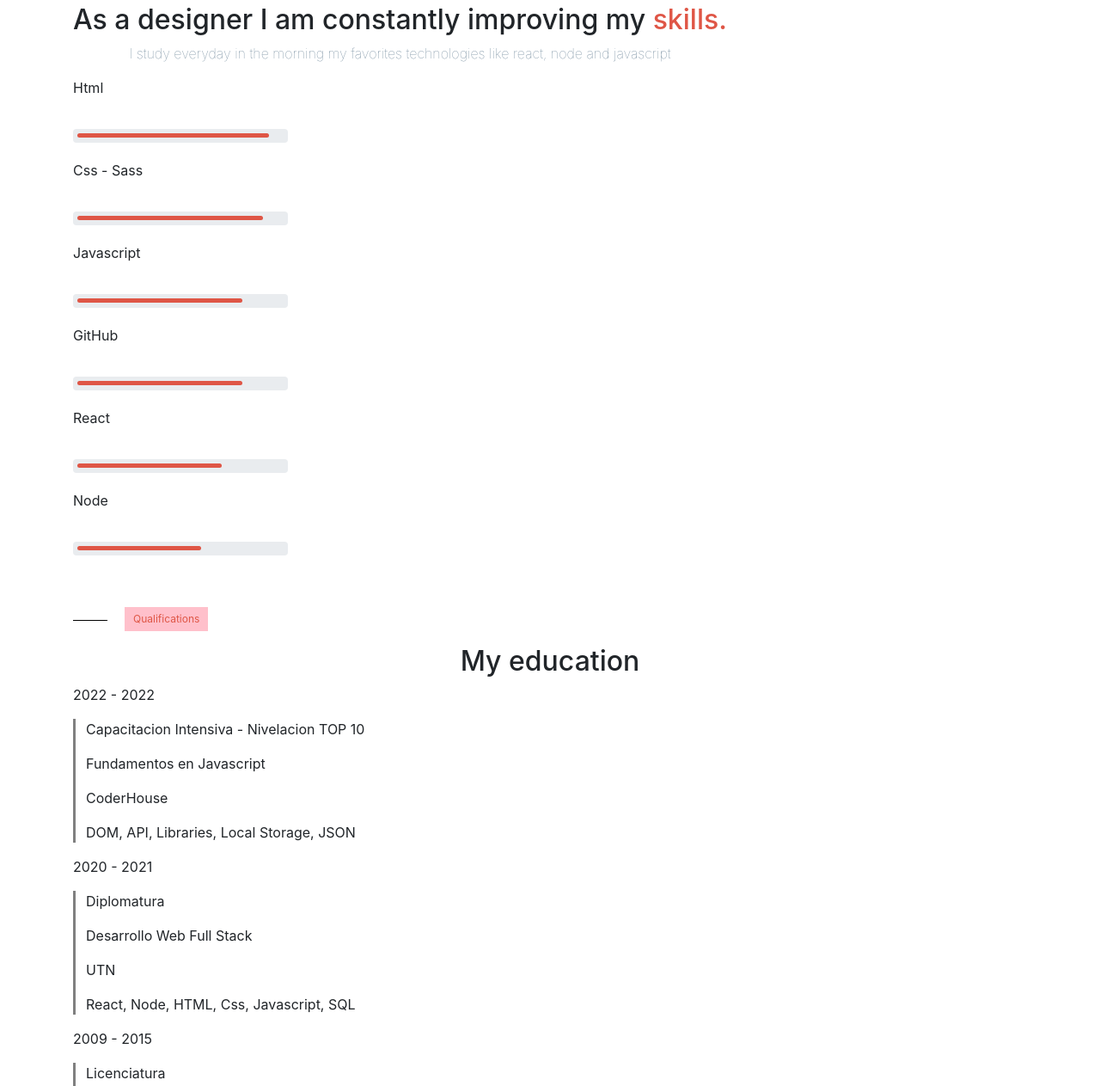
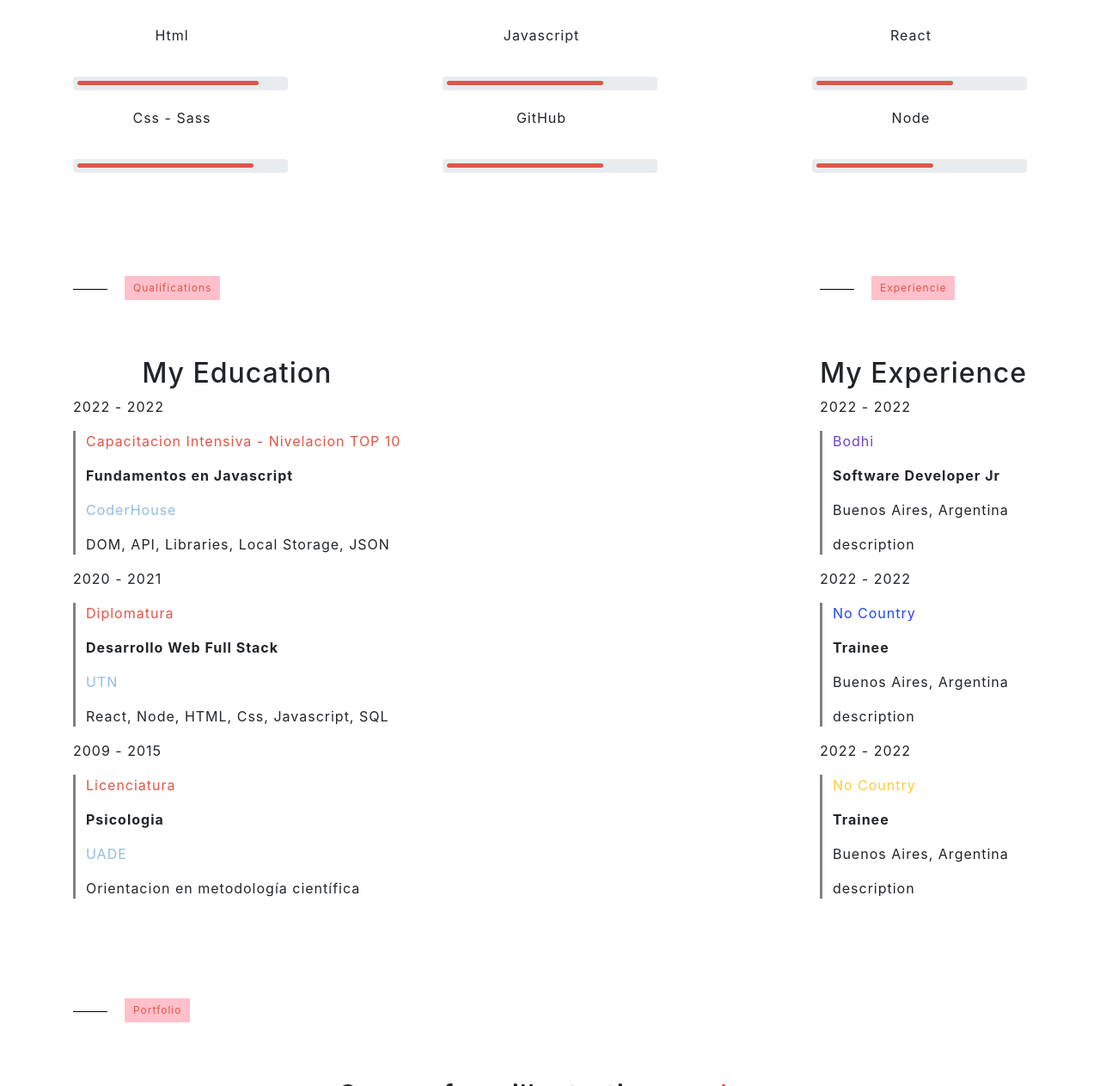
Before and after one commit to avilarino/portfolio-avilarino, a plain HTML site: page index.html in a window 1280 px wide. Shown: the part 984-2247 px from the top of the page at 86% size. Drawn offline with nearby package versions, Linux system fonts and the light colour scheme.

Commit message:
responsive-design

```diff
--- a/assets/styles.css
+++ b/assets/styles.css
@@ -1,3 +1,27 @@
+/* constants */
+
+.c-red {
+    color: #df5646;
+
+}
+
+.c-yellow {
+    color: #fecc36
+}
+
+.c-blue {
+    color: #92bce0
+}
+
+.c-violet {
+    color: #6f42c1
+}
+
+.c-blue-dark {
+    color: #1F44FF
+}
+
+
 /* navbar */
 
 nav {
@@ -7,29 +31,26 @@ nav {
 
 }
 
-
-
-
 /* welcome - intro */
 
 
 
 body {
     font-family: 'Poppins', sans-serif;
-    font-weight: 400;
+    font-weight: 100;
     font-size: 1rem;
+    letter-spacing: 1px;
 }
 
 .container {
-    padding: 20px;
+    padding: 5px;
     padding-bottom: 0px
 }
 
 .container-welcome {
     display: flex;
     flex-direction: column;
-    justify-content: center;
-    align-items: center;
+    margin-bottom: 70px;
 }
 
 .container-avatar {
@@ -46,7 +67,9 @@ body {
     width: 120px;
     height: 120px;
     border-radius: 100%;
-    border: 4px solid grey
+    border: 4px solid grey;
+    margin-top: 30px;
+    margin-bottom: 30px;
 
 }
 
@@ -87,6 +110,7 @@ h3 {
     text-align: center;
 }
 
+
 .text-intro {
     color: #647e92;
     font-weight:100;
@@ -122,6 +146,10 @@ h3 {
 
 /* skills bars services display */
 
+.container-tech {
+    margin-bottom: 100px
+}
+
 .container-skills {
     display: flex;
     flex-direction: column;
@@ -156,7 +184,7 @@ h3 {
   }
 
   .progress-value {
-    animation: load 3s normal forwards;
+    animation: load 7s normal forwards;
     box-shadow: 0 10px 40px -10px #fff;
     border-radius: 100px;
     background: #df5646;
@@ -165,7 +193,7 @@ h3 {
   }
 
   .progress-valueC {
-    animation: loadC 3s normal forwards;
+    animation: loadC 7s normal forwards;
     box-shadow: 0 10px 40px -10px #fff;
     border-radius: 100px;
     background: #df5646;
@@ -174,7 +202,7 @@ h3 {
   }
 
   .progress-valueJ {
-    animation: loadJ 3s normal forwards;
+    animation: loadJ 7s normal forwards;
     box-shadow: 0 10px 40px -10px #fff;
     border-radius: 100px;
     background: #df5646;
@@ -183,7 +211,7 @@ h3 {
   }
 
   .progress-valueR {
-    animation: loadR 3s normal forwards;
+    animation: loadR 7s normal forwards;
     box-shadow: 0 10px 40px -10px #fff;
     border-radius: 100px;
     background: #df5646;
@@ -192,7 +220,7 @@ h3 {
   }
 
   .progress-valueN {
-    animation: loadN 3s normal forwards;
+    animation: loadN 7s normal forwards;
     box-shadow: 0 10px 40px -10px #fff;
     border-radius: 100px;
     background: #df5646;
@@ -230,6 +258,9 @@ h3 {
 
 /* education */
 
+.container-cv {
+    margin-bottom: 100px;
+}
 
 .container-education {
     border-left: 3px solid grey;
@@ -237,6 +268,7 @@ h3 {
 
 .container-education p {
     margin-left: 12px;
+    letter-spacing: 1px;
 }
 
 
@@ -244,8 +276,8 @@ h3 {
 
 
 .project {
-    width: 400px;
-    height: 400px;
+    width: 80%;
+    height: 50%;
     background-color: #df5646;
     border-radius: 5px;
     padding: 20px;
@@ -258,7 +290,7 @@ h3 {
     border: none;
     border-radius: 5px;
     padding: 5px;
-    width: 120px;
+    max-width: 120px;
     color: white
 }
 
@@ -267,7 +299,7 @@ h3 {
     border: none;
     border-radius: 5px;
     padding: 5px;
-    width: 120px;
+    max-width: 120px;
     color: white
 }
 
@@ -276,7 +308,7 @@ h3 {
     border: none;
     border-radius: 5px;
     padding: 5px;
-    width: 120px;
+    max-width: 120px;
     color: white
 }
 
@@ -302,14 +334,13 @@ h3 {
     margin-top: 30px;
 }
 
-
-
 .container-footer {
     display: flex;
     flex-direction: row;
     justify-content: center;
     align-items: center;
     margin-bottom: 20px;
+
 }
 
 .container-footer i {
@@ -322,3 +353,62 @@ h3 {
     justify-content: center;
     align-items: center;
 }
+
+.container-projects {
+    display: flex;
+    flex-direction: column;
+    justify-content: center;
+    align-items: center;
+}
+
+
+
+/* breackpoints */
+
+@media only screen and (min-width: 900px) {
+
+   .display-media {
+        width: 100%;
+        display: flex;
+        flex-direction: row;
+        justify-content: space-around;
+        align-items: center;
+   }
+
+   .display-media-reverse {
+        width: 100%;
+        display: flex;
+        flex-direction: row-reverse;
+        justify-content: space-around;
+        align-items: center;
+}
+
+   .container-width {
+        width: 400px;
+   }
+
+   .title-section {
+        margin-bottom: 50px;
+   }
+
+   .container-skills {
+        display: flex;
+        flex-direction: row;
+        justify-content: space-between;
+   }
+
+   .container-cv {
+        display: flex;
+        flex-direction: row;
+        justify-content: space-between;
+        align-items: center;
+   }
+
+.container-projects {
+        display: flex;
+        flex-direction: row;
+        justify-content: space-between;
+
+}
+
+}
--- a/index.html
+++ b/index.html
@@ -39,20 +39,30 @@
 <div class="container">
 
     <div class="container-welcome">
-        <div>
+        <div class="container-info">
             <div class="title-section">
                 <div id="line"></div>
                 <p id="line-text">About Me</p>
             </div>
+           <div class="display-media">
+                <div>
+                    <h1>Hi, <br>I'm<span id="orange"> Agustin Vilariño</span> </h1>
+                    <button type="button" class="button-orange-style">Download CV ⬇</button>
+                </div>
 
-            <h1>Hi, <br>I'm<span id="orange"> Agustin Vilariño</span> </h1>
+                <div>
                     <div class="container-avatar">
                         <img src="/assets/images/avatar.jpg">
                     </div>
                     <h3>Software Developer</h3>
+                    <div class="container-width">
                         <p class="text-intro">Hi ! are looking for a designer to build your website, your projects or belong to your company,
                             i am the right person.</p>
-            <button type="button" class="button-orange-style">Download CV ⬇</button>
+                    </div>
+
+                </div>
+            </div>
+
         </div>
     </div>
 
@@ -61,20 +71,24 @@
             <div id="line"></div>
             <p id="line-text">My Skills</p>
         </div>
+
+        <div class="display-media-reverse">
             <div class="container-image">
                 <img src="./assets/images/client.webp">
             </div>
-
-        <div class="container-skills">
-            <div>
+            <div class="container-width">
                 <h2>As a designer I am constantly improving my <span id="orange">skills.</span></h2>
                 <p class="text-intro">I study everyday in the morning my favorites technologies like react, node and javascript</p>
 
 
             </div>
+        </div>
+
+        <div class="container-tech">
+
 
             <div class="container-skills">
-
+                <div>
                     <div class="display">
                         <p>Html</p>
                     </div>
@@ -91,6 +105,8 @@
                             <div class="progress-valueC"></div>
                         </div>
                     </div>
+                </div>
+                <div>
                     <div class="display">
                         <p>Javascript</p>
                     </div>
@@ -107,6 +123,9 @@
                             <div class="progress-valueJ"></div>
                         </div>
                     </div>
+
+                </div>
+                <div>
                     <div class="display">
                         <p>React</p>
                     </div>
@@ -127,6 +146,7 @@
                 </div>
             </div>
         </div>
+    </div>
 
     <div class="container-cv">
         <div class="container-qualifications">
@@ -135,36 +155,37 @@
                 <p id="line-text">Qualifications</p>
 
             </div>
-            <h2>My education</h2>
+            <h2>My Education</h2>
+
+            <div>
                 <p>2022 - 2022</p>
                 <div class="container-education">
-
-                <p>Capacitacion Intensiva - Nivelacion TOP 10</p>
-                <p>Fundamentos en Javascript</p>
-                <p>CoderHouse</p>
+                    <p class="c-red">Capacitacion Intensiva - Nivelacion TOP 10</p>
+                    <strong><p>Fundamentos en Javascript</p></strong>
+                    <p class="c-blue">CoderHouse</p>
                     <p>DOM, API, Libraries, Local Storage, JSON</p>
                 </div>
 
+            </div>
+            <div>
                 <p>2020 - 2021</p>
                 <div class="container-education">
 
-                <p>Diplomatura</p>
-                <p>Desarrollo Web Full Stack</p>
-                <p>UTN</p>
+                    <p class="c-red">Diplomatura</p>
+                    <strong><p>Desarrollo Web Full Stack</p></strong>
+                    <p class="c-blue">UTN</p>
                     <p>React, Node, HTML, Css, Javascript, SQL</p>
                 </div>
-
+            </div>
+            <div>
                 <p>2009 - 2015</p>
                 <div class="container-education">
-
-                <p>Licenciatura</p>
-                <p>Psicologia</p>
-                <p>UADE</p>
+                    <p class="c-red">Licenciatura</p>
+                    <strong><p>Psicologia</p></strong>
+                    <p class="c-blue">UADE</p>
                     <p>Orientacion en metodología científica</p>
                 </div>
-
-
-
+            </div>
         </div>
 
         <div class="container-experience">
@@ -177,24 +198,24 @@
             <p>2022 - 2022</p>
             <div class="container-education">
 
-                <p>Bodhi</p>
-                <p>Software Developer Jr </p>
+                <p class="c-violet">Bodhi</p>
+                <strong><p>Software Developer Jr </p></strong>
                 <p>Buenos Aires, Argentina</p>
                 <p>description</p>
             </div>
             <p>2022 - 2022</p>
             <div class="container-education">
 
-                <p>No Country</p>
-                <p>Trainee</p>
+                <p class="c-blue-dark">No Country</p>
+                <strong><p>Trainee</p></strong>
                 <p>Buenos Aires, Argentina</p>
                 <p>description</p>
             </div>
             <p>2022 - 2022</p>
             <div class="container-education">
 
-                <p>No Country</p>
-                <p>Trainee</p>
+                <p class="c-yellow">No Country</p>
+                <strong><p>Trainee</p></strong>
                 <p>Buenos Aires, Argentina</p>
                 <p>description</p>
             </div>
@@ -213,7 +234,7 @@
 
             <h2>Some of my illustration <span id="orange">works.</span></h2>
         </div>
-        <div class="display-column">
+        <div class="container-projects">
             <div class="project">
                 <i class="fa-brands fa-apple text-light fa-5x"></i>
                 <h4 class="text-light">Apple e-commerce store</h4>
```
Lines whose indentation alone changed are shown as unchanged.
